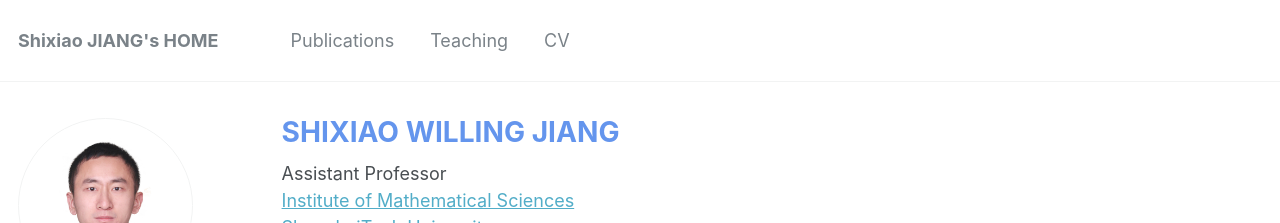
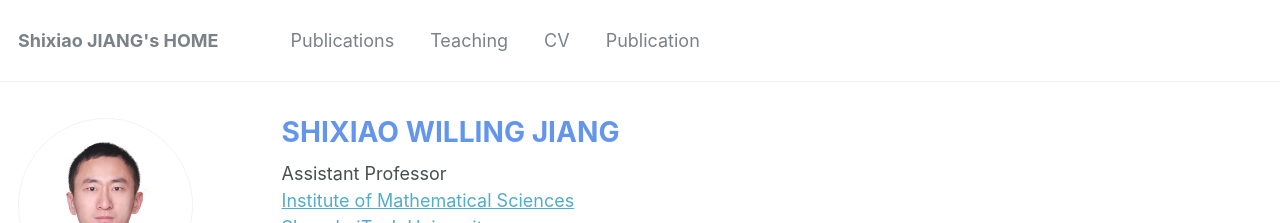
Before and after one commit to willingjiang/willingjiang.github.io, a Jekyll site: the page built from _pages/about.md, in a window 1280 px wide and 1248 px high. Shown: the top 223 px of the window. Built offline with Jekyll 4.4.1, drawn with Linux system fonts in a browser that asks for light colours.

Commit message:
Update navigation.yml

```diff
--- a/_data/navigation.yml
+++ b/_data/navigation.yml
@@ -18,5 +18,8 @@ main:
   - title: "CV"
     url: /cv/
 
+  - title: "Publication"
+    url: /publication/
+
 #   - title: "Guide"
 #     url: /markdown/
```
